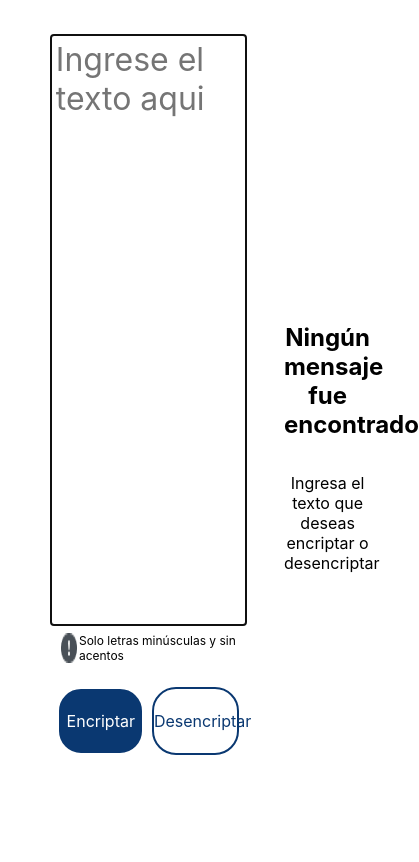
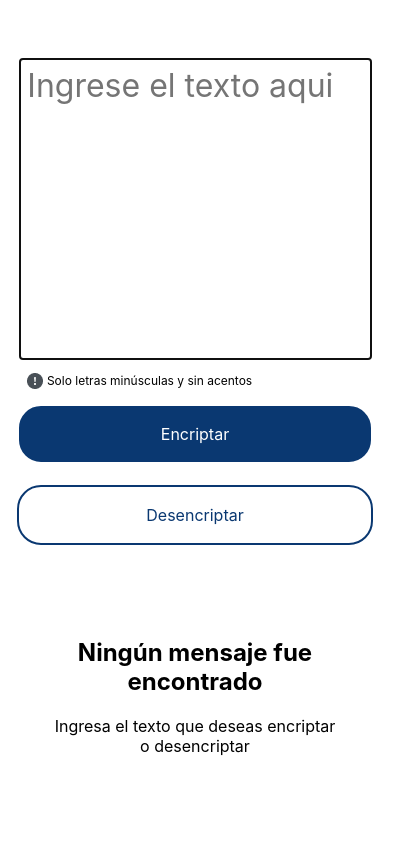
Before and after one commit to Joel-Paucar/Challenge_1, a plain HTML site: page index.html in a window 390 px wide. Shown: the part 78-940 px from the top of the page, 419 px wide, since content can reach past the window. After the commit the page ends 918 px from the top, so only its background shows below. Drawn offline with Linux system fonts and the light colour scheme.

Commit message:
Actualizando css

```diff
--- a/styles/style.css
+++ b/styles/style.css
@@ -135,6 +135,7 @@ button{
     border-radius: 24px;
     cursor: pointer;
 }
+
 #c_b_e{
     background-color: var(--color-primario);
     border: 2px, solid, var(--color-terciario);
@@ -177,7 +178,7 @@ button{
 @media (max-width: 800px){
     /*Encabezado*/
     .encabezado{
-        padding: 10% 1%;
+        padding: 9% 1%;
     }
 
     .encabezado_img{
@@ -185,17 +186,133 @@ button{
     }
 
     /*Main*/
+    .c_c{
+        flex-direction: column;
+        align-items: center;
+        height: 950px;
+        padding-top: 5%;
+        gap: 10%;
+    }
+
+    .c_c_t{
+        padding: 0%;
+        width: 100%;
+    }
+
     .c_c_t_tex{
-        width: 78%;
-        height: 590px;
+        width: 90%;
+        min-height: 590px;
+        height: auto;
+    }
+
+    .c_c_m{
+        width: 100%;
+        gap: 25px;
     }
 
     .c_c_m_img{
         display: none;
     }
+
+    /*Texto oculto*/
+    .c_c_men{
+        width: 100%;
+        padding: 0%;
+        align-items: center;
+    }
+
+    .c_c_men_text{
+        min-height: 230px;
+        height: auto;
+        padding: 2% 4%;
+    }
+
+    /*Advertencia*/
+    .c_a{
+        padding-left: 7%;
+    }
+
+    /*Botones*/
+    button{
+        width: 43.3%;
+    }
+
+    #c_b_c{
+        width: 81%;
+    }
 }
 
 /*Celular*/
 @media (max-width: 480px){
+    /*Encabezado*/
+    .encabezado{
+        padding: 5% 0%;
+    }
 
+    .encabezado_img{
+        width: 25%;
+    }
+
+    /*Main*/
+    .c_c{
+        height: 840px;
+        padding-top: 15%;
+        gap: 12%;
+    }
+
+    .c_c_t{
+        padding: 0%;
+        width: 100%;
+        gap: 3%;
+    }
+
+    .c_c_t_tex{
+        width: 90%;
+        min-height: 300px;
+        height: auto;
+    }
+
+    .c_c_m{
+        padding: 0% 5%;
+        width: 100%;
+        gap: 20px;
+    }
+
+    .c_c_m_img{
+        display: none;
+    }
+
+    /*Texto oculto*/
+    .c_c_men{
+        width: 100%;
+        padding: 0%;
+        align-items: center;
+    }
+
+    .c_c_men_text{
+        min-height: 100px;
+        height: auto;
+        padding: 2% 4%;
+    }
+
+    /*Advertencia*/
+    .c_a{
+        padding-left: 7%;
+    }
+
+    /*Botones*/
+    .c_b{
+        flex-direction: column;
+        gap: 15%;
+        height: 170px;
+    }
+
+    button{
+        width: 91.5%;
+    }
+
+    #c_b_c{
+        width: 91.5%;
+        height: 60px;
+    }
 }
```
